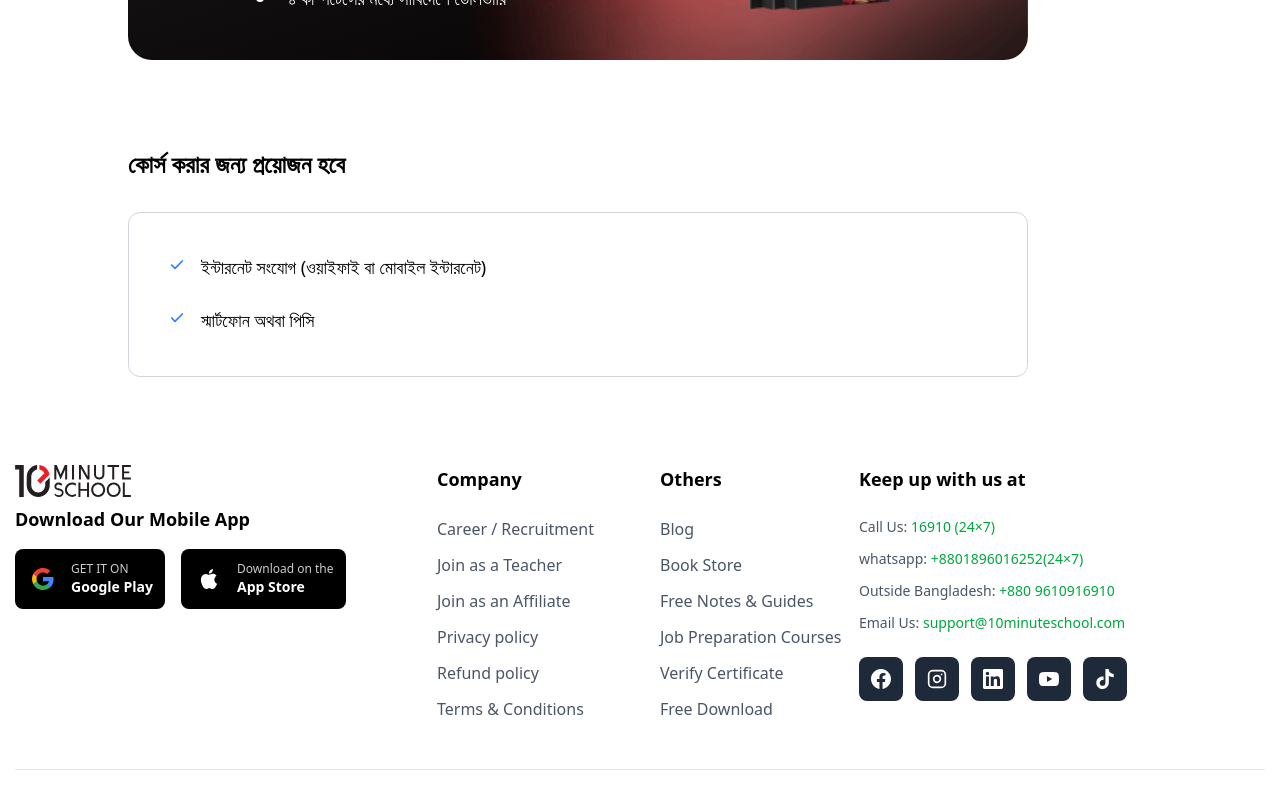
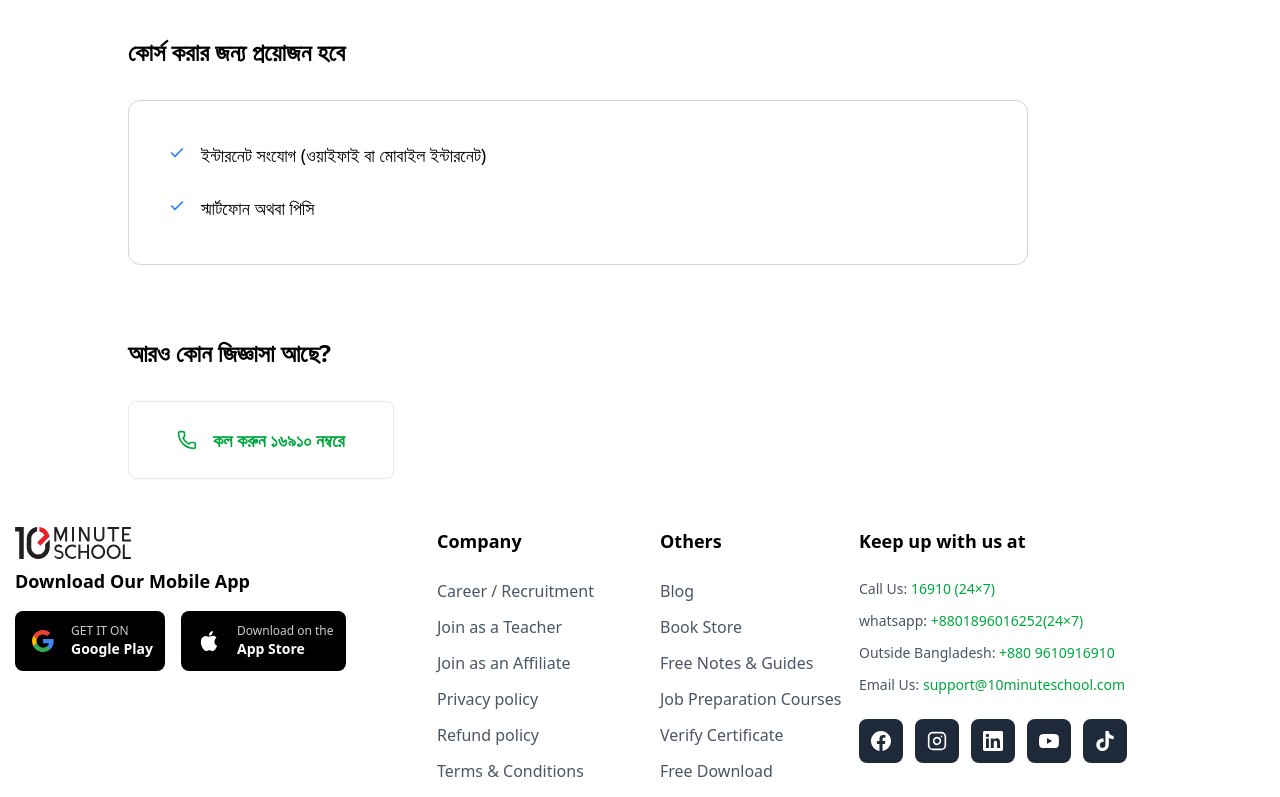
Before and after one commit to Moinulilm10/10-minutes-Frontend, a React (Vite) app: page / in a window 1280 px wide. Shown: the part 948-1745 px from the top of the page. Built offline with nearby package versions, Linux system fonts and the light colour scheme; no server answers.

Commit message:
`Added ContactSection component and updated translations for new content`

```diff
--- a/src/App.jsx
+++ b/src/App.jsx
@@ -1,4 +1,5 @@
 import "./App.css";
+import ContactSection from "./components/section/ContactSection";
 import CourseExclusiveFeatures from "./components/section/CourseExclusiveFeatures";
 import CourseFeatures from "./components/section/CourseFeatures";
 import CourseInstructorProfile from "./components/section/CourseInstructorProfile";
@@ -16,7 +17,7 @@ function App() {
     <>
       <Navbar />
       <ProductPage />
-      <div className="container px-10 md:px-12 lg:px-32 space-y-12">
+      <div className="container px-10 md:px-12 lg:px-32 space-y-8">
         <NavigationSlider />
         <CourseInstructorProfile courseSlug="ielts-course" />
         <CourseFeatures courseSlug="ielts-course" />
@@ -25,6 +26,7 @@ function App() {
         <CourseExclusiveFeatures courseSlug="ielts-course" />
         <WhatWeGotFromCourse />
         <WhatYouNeedForAttendClass />
+        <ContactSection />
       </div>
       <Footer />
     </>
--- /dev/null
+++ b/src/components/section/ContactSection.jsx
@@ -0,0 +1,39 @@
+import { Phone } from "lucide-react";
+import { useLanguage } from "../../context/LanguageContext";
+
+const ContactSection = () => {
+  const { t } = useLanguage();
+  return (
+    <div className="w-[450px] md:w-[850px] lg:w-[900px]  ">
+      <div className="container ">
+        <div className="text-left">
+          {/* Main Heading */}
+          <h2 className="text-xl sm:text-lg md:text-xl lg:text-2xl xl:text-2xl font-bold text-black mb-8 sm:mb-3 md:mb-4 lg:mb-8">
+            {t("more_asked_question")}
+          </h2>
+
+          {/* Phone Number Card */}
+          <div className="inline-block ">
+            <div className="bg-white rounded-lg hover:outline-1 outline-green-600  border border-gray-200 px-6 sm:px-8 md:px-10 lg:px-12 py-4 sm:py-5 md:py-6">
+              <div className="flex items-center justify-center space-x-3 sm:space-x-4">
+                {/* Phone Icon */}
+                <div className="flex-shrink-0">
+                  <Phone className="w-4 h-4 sm:w-3 sm:h-3 md:w-5 md:h-5 text-green-600" />
+                </div>
+
+                {/* Phone Number Text */}
+                <div className="text-green-600">
+                  <span className="text-base sm:text-base md:text-base lg:text-lg font-semibold">
+                    {t("call_at_this_number")}
+                  </span>
+                </div>
+              </div>
+            </div>
+          </div>
+        </div>
+      </div>
+    </div>
+  );
+};
+
+export default ContactSection;
--- a/src/locales/bn.json
+++ b/src/locales/bn.json
@@ -83,5 +83,7 @@
   "what_you_need.title": "কোর্স করার জন্য প্রয়োজন হবে",
   "what_you_need.internet": "ইন্টারনেট সংযোগ (ওয়াইফাই বা মোবাইল ইন্টারনেট)",
   "what_you_need.device": "স্মার্টফোন অথবা পিসি",
+  "more_asked_question": "আরও কোন জিজ্ঞাসা আছে?",
+  "call_at_this_number": "কল করুন ১৬৯১০ নম্বরে",
   "bn": "EN"
 }
--- a/src/locales/en.json
+++ b/src/locales/en.json
@@ -82,5 +82,7 @@
   "what_you_need.title": "What You Need to Attend the Course",
   "what_you_need.internet": "Internet connection (Wi-Fi or mobile data)",
   "what_you_need.device": "Smartphone or PC",
+  "more_asked_question": "Do you have any further questions?",
+  "call_at_this_number": "Call at 16910",
   "bn": "বাং"
 }
```
